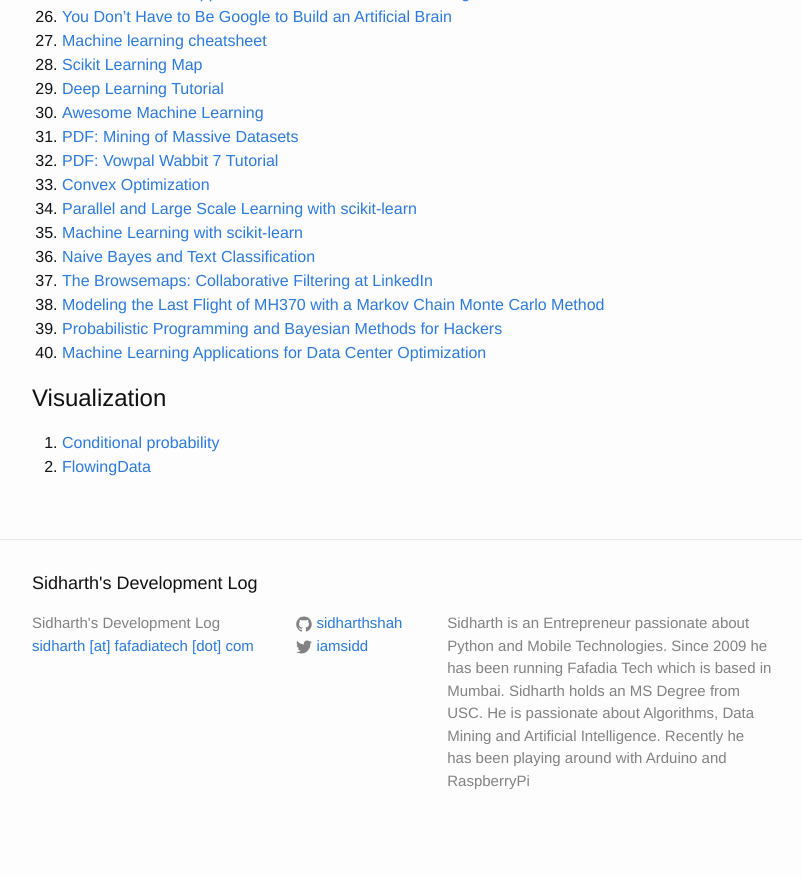
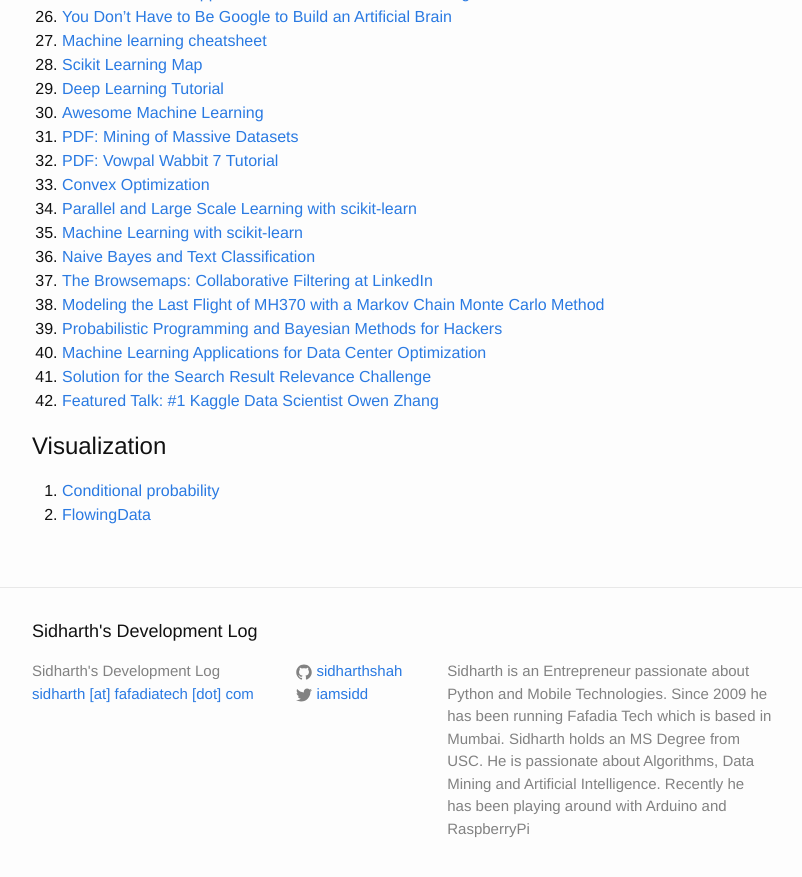
Before and after one commit to sidharthshah/sidharthshah.github.com, a Jekyll site: the page built from machine-learning.md, in a window 1280 px wide and 900 px high, scrolled down 1454 px. Shown: the top 877 px of the window, without its empty margins (238-1040 px from the left). Built offline with Jekyll 4.4.1, drawn with Linux system fonts in a browser that asks for light colours; before the commit the page ends 2306 px from its top, so only the background shows below that.

Commit message:
added more resources for machine learning

```diff
--- a/machine-learning.md
+++ b/machine-learning.md
@@ -73,6 +73,8 @@
 39. [Probabilistic Programming and Bayesian Methods for Hackers](http://nbviewer.ipython.org/github/CamDavidsonPilon/Probabilistic-Programming-and-Bayesian-Methods-for-Hackers/tree/master/)
 40. [Machine Learning Applications for Data Center Optimization
 ](http://static.googleusercontent.com/media/www.google.com/en//about/datacenters/efficiency/internal/assets/machine-learning-applicationsfor-datacenter-optimization-finalv2.pdf)
+41. [Solution for the Search Result Relevance Challenge](https://github.com/ChenglongChen/Kaggle_CrowdFlower/blob/master/Doc/Kaggle_CrowdFlower_ChenglongChen.pdf)
+42. [Featured Talk: #1 Kaggle Data Scientist Owen Zhang](http://nycdatascience.com/featured-talk-1-kaggle-data-scientist-owen-zhang/)
 
 Visualization
 =============
```
